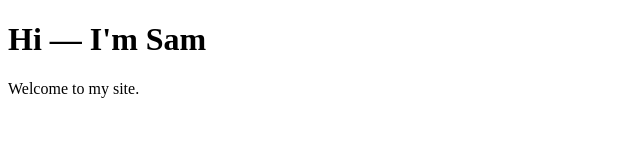
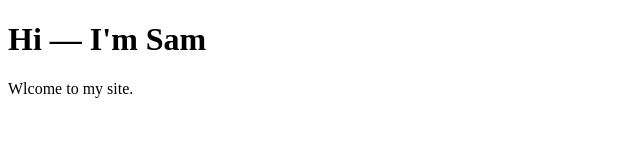
Before and after one commit to rayan107/worcshopMiniProject2, a plain HTML site: page index.html in a window 1280 px wide. Shown: the full height of the page, 0-640 px from the left. Drawn offline with Linux system fonts and the light colour scheme.

```diff
--- a/index.html
+++ b/index.html
@@ -3,6 +3,6 @@
   <head><meta charset="utf-8"><title>My Site</title></head>
   <body>
     <h1>Hi — I'm Sam</h1>
- <p>Welcome to my site.</p>
+ <p>Wlcome to my site.</p>
   </body>
  </html>
```
